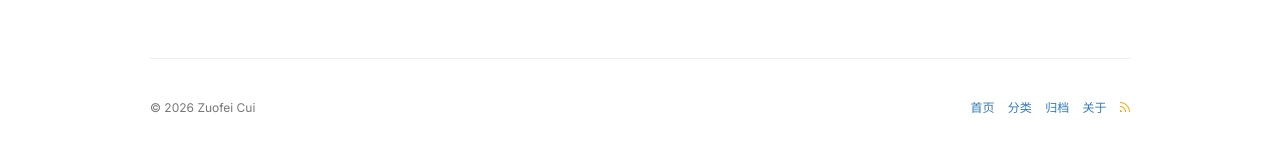
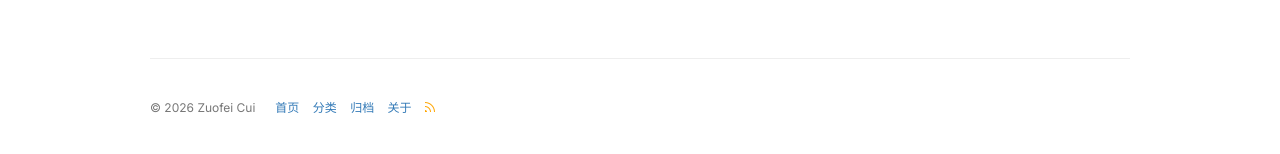
Before and after one commit to Nothingistrue886/Nothingistrue886.github.io, a Jekyll site: the page built from index.html, in a window 1280 px wide. Shown: the part 1563-1717 px from the top of the page. Built offline with Jekyll 4.4.1, drawn with Linux system fonts in a browser that asks for light colours; the list of posts is cut into pages by our own code.

Commit message:
style: 恢复页脚导航链接靠左对齐
Co-authored-by: Cursor <cursoragent@cursor.com>

```diff
--- a/_includes/footer.html
+++ b/_includes/footer.html
@@ -5,7 +5,7 @@
             <span title="{{ site.author }}">{{ site.author }}</span>
         </div>
 
-        <ul class="site-footer-links right mobile-hidden">
+        <ul class="site-footer-links mobile-hidden">
             {% for nav in site.navs %}
             <li>
                 <a href="{{ site.url }}{{ nav.href }}" title="{{ nav.label }}" target="{{ nav.target | default: _self }}">
```
